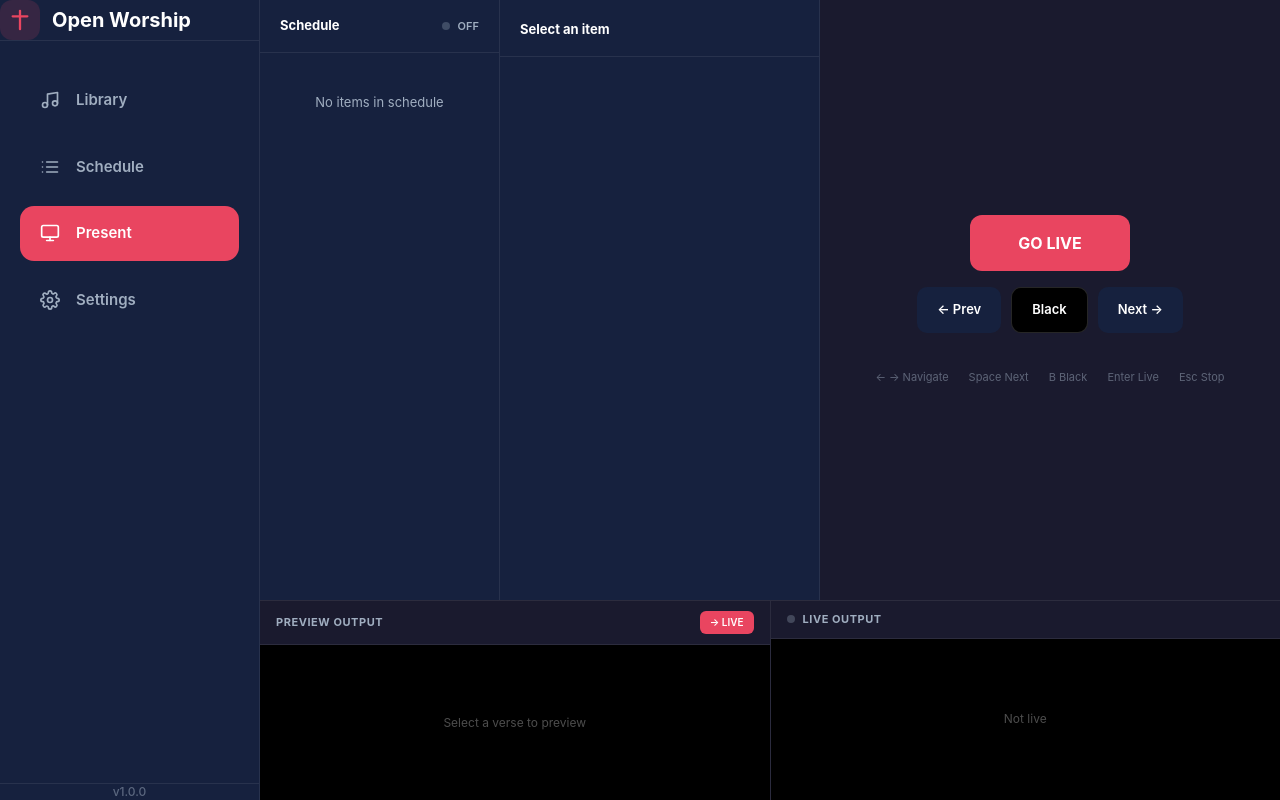
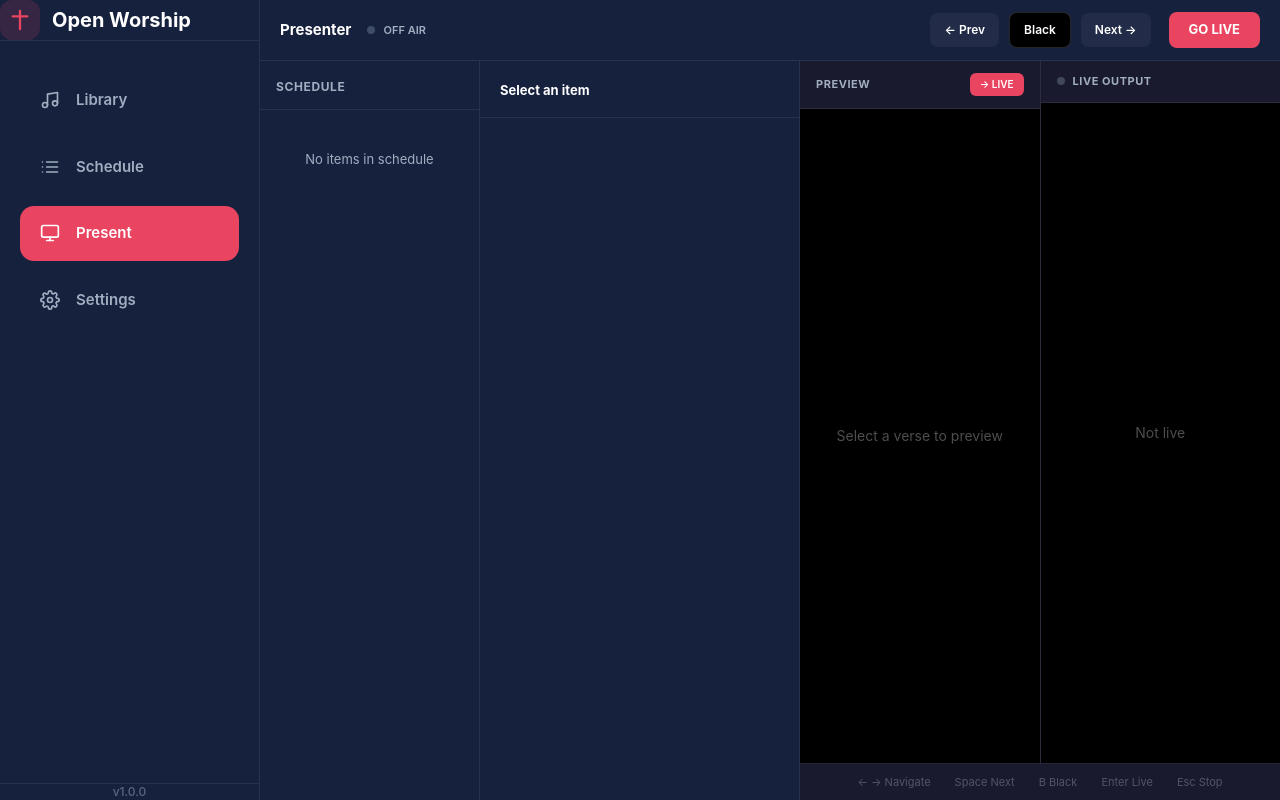
Before and after one commit to inno8/open-worship, a React (Vite) app in the folder desktop/: page / in a window 1280 px wide. Both pictures are taken after a click on the button "Present". Built offline with nearby package versions, Linux system fonts and the light colour scheme.

Commit message:
Move GO LIVE and controls to top header bar
- Removed center controls column
- Added header bar with: title, status, Prev/Black/Next, GO LIVE button
- Preview and Live outputs now side by side in main area
- Keyboard hints at bottom
- Cleaner, more compact layout

```diff
--- a/desktop/src/views/Presenter.tsx
+++ b/desktop/src/views/Presenter.tsx
@@ -219,26 +219,17 @@
 
   return (
     <div style={{ height: '100%', display: 'flex', flexDirection: 'column', backgroundColor: '#1a1a2e' }}>
-      {/* Top row: Schedule | Verses | (empty for now) */}
-      <div style={{ flex: 1, display: 'flex', minHeight: 0 }}>
-
-        {/* Schedule Panel */}
+      {/* Header with GO LIVE button */}
       <div style={{
-          width: '240px',
-          minWidth: '240px',
-          display: 'flex',
-          flexDirection: 'column',
-          backgroundColor: '#16213e',
-          borderRight: '1px solid rgba(255,255,255,0.08)',
-        }}>
-          <div style={{
-            padding: '16px 20px',
-            borderBottom: '1px solid rgba(255,255,255,0.08)',
         display: 'flex',
         alignItems: 'center',
         justifyContent: 'space-between',
+        padding: '12px 20px',
+        borderBottom: '1px solid rgba(255,255,255,0.08)',
+        backgroundColor: '#16213e',
       }}>
-            <span style={{ fontSize: '13px', fontWeight: 700, color: '#ffffff' }}>Schedule</span>
+        <div style={{ display: 'flex', alignItems: 'center', gap: '16px' }}>
+          <span style={{ fontSize: '15px', fontWeight: 700, color: '#ffffff' }}>Presenter</span>
           <div style={{ display: 'flex', alignItems: 'center', gap: '8px' }}>
             <div
               style={{
@@ -246,12 +237,96 @@
                 height: '8px',
                 borderRadius: '50%',
                 backgroundColor: isLive ? '#22c55e' : 'rgba(160,174,192,0.3)',
+                animation: isLive ? 'pulse 1.5s ease-in-out infinite' : 'none',
               }}
             />
             <span style={{ fontSize: '11px', fontWeight: 600, color: isLive ? '#22c55e' : '#a0aec0' }}>
-                {isLive ? 'LIVE' : 'OFF'}
+              {isLive ? 'LIVE' : 'OFF AIR'}
             </span>
           </div>
+        </div>
+        <div style={{ display: 'flex', alignItems: 'center', gap: '10px' }}>
+          <button
+            onClick={handlePrevVerse}
+            style={{
+              padding: '8px 14px',
+              borderRadius: '8px',
+              backgroundColor: 'rgba(255,255,255,0.05)',
+              color: '#ffffff',
+              border: 'none',
+              cursor: 'pointer',
+              fontSize: '12px',
+              fontWeight: 600,
+            }}
+          >
+            ← Prev
+          </button>
+          <button
+            onClick={handleBlackout}
+            style={{
+              padding: '8px 14px',
+              borderRadius: '8px',
+              backgroundColor: '#000000',
+              color: '#ffffff',
+              border: '1px solid rgba(255,255,255,0.15)',
+              cursor: 'pointer',
+              fontSize: '12px',
+              fontWeight: 600,
+            }}
+          >
+            Black
+          </button>
+          <button
+            onClick={handleNextVerse}
+            style={{
+              padding: '8px 14px',
+              borderRadius: '8px',
+              backgroundColor: 'rgba(255,255,255,0.05)',
+              color: '#ffffff',
+              border: 'none',
+              cursor: 'pointer',
+              fontSize: '12px',
+              fontWeight: 600,
+            }}
+          >
+            Next →
+          </button>
+          <button
+            onClick={isLive ? handleStopLive : handleGoLive}
+            style={{
+              padding: '8px 20px',
+              borderRadius: '8px',
+              fontSize: '13px',
+              fontWeight: 700,
+              border: 'none',
+              cursor: 'pointer',
+              backgroundColor: isLive ? '#22c55e' : '#e94560',
+              color: '#ffffff',
+              marginLeft: '8px',
+            }}
+          >
+            {isLive ? '● LIVE' : 'GO LIVE'}
+          </button>
+        </div>
+      </div>
+
+      {/* Main content: Schedule | Verses | Outputs */}
+      <div style={{ flex: 1, display: 'flex', minHeight: 0 }}>
+
+        {/* Schedule Panel */}
+        <div style={{
+          width: '220px',
+          minWidth: '220px',
+          display: 'flex',
+          flexDirection: 'column',
+          backgroundColor: '#16213e',
+          borderRight: '1px solid rgba(255,255,255,0.08)',
+        }}>
+          <div style={{
+            padding: '12px 16px',
+            borderBottom: '1px solid rgba(255,255,255,0.08)',
+          }}>
+            <span style={{ fontSize: '12px', fontWeight: 700, color: '#a0aec0', textTransform: 'uppercase', letterSpacing: '0.05em' }}>Schedule</span>
           </div>
           <div style={{ flex: 1, overflowY: 'auto' }}>
             {items.length === 0 ? (
@@ -367,104 +442,13 @@
           </div>
         </div>
 
-        {/* Controls Column */}
+        {/* Preview and Live Outputs - Side by side in remaining space */}
         <div style={{
           flex: 1,
           display: 'flex',
           flexDirection: 'column',
-          alignItems: 'center',
-          justifyContent: 'center',
-          gap: '16px',
-          padding: '20px',
         }}>
-          <button
-            onClick={handleGoLive}
-            style={{
-              padding: '16px 48px',
-              borderRadius: '12px',
-              fontSize: '16px',
-              fontWeight: 700,
-              border: 'none',
-              cursor: 'pointer',
-              backgroundColor: isLive ? '#22c55e' : '#e94560',
-              color: '#ffffff',
-            }}
-          >
-            {isLive ? '● LIVE' : 'GO LIVE'}
-          </button>
-
-          <div style={{ display: 'flex', gap: '10px' }}>
-            <button
-              onClick={handlePrevVerse}
-              style={{
-                padding: '12px 20px',
-                borderRadius: '10px',
-                backgroundColor: '#16213e',
-                color: '#ffffff',
-                border: 'none',
-                cursor: 'pointer',
-                fontSize: '13px',
-                fontWeight: 600,
-              }}
-            >
-              ← Prev
-            </button>
-            <button
-              onClick={handleBlackout}
-              style={{
-                padding: '12px 20px',
-                borderRadius: '10px',
-                backgroundColor: '#000000',
-                color: '#ffffff',
-                border: '1px solid rgba(255,255,255,0.15)',
-                cursor: 'pointer',
-                fontSize: '13px',
-                fontWeight: 600,
-              }}
-            >
-              Black
-            </button>
-            <button
-              onClick={handleNextVerse}
-              style={{
-                padding: '12px 20px',
-                borderRadius: '10px',
-                backgroundColor: '#16213e',
-                color: '#ffffff',
-                border: 'none',
-                cursor: 'pointer',
-                fontSize: '13px',
-                fontWeight: 600,
-              }}
-            >
-              Next →
-            </button>
-          </div>
-
-          {/* Keyboard hints */}
-          <div style={{
-            display: 'flex',
-            gap: '20px',
-            fontSize: '11px',
-            color: 'rgba(160,174,192,0.5)',
-            marginTop: '20px',
-          }}>
-            <span>← → Navigate</span>
-            <span>Space Next</span>
-            <span>B Black</span>
-            <span>Enter Live</span>
-            <span>Esc Stop</span>
-          </div>
-        </div>
-      </div>
-
-      {/* Bottom row: Preview Output | Live Output */}
-      <div style={{
-        height: '200px',
-        minHeight: '200px',
-        display: 'flex',
-        borderTop: '1px solid rgba(255,255,255,0.08)',
-      }}>
+          <div style={{ flex: 1, display: 'flex', minHeight: 0 }}>
             {/* Preview Output */}
             <div style={{
               flex: 1,
@@ -473,14 +457,14 @@
               borderRight: '1px solid rgba(255,255,255,0.08)',
             }}>
               <div style={{
-            padding: '10px 16px',
+                padding: '12px 16px',
                 borderBottom: '1px solid rgba(255,255,255,0.08)',
                 display: 'flex',
                 alignItems: 'center',
                 justifyContent: 'space-between',
               }}>
                 <span style={{ fontSize: '11px', fontWeight: 700, color: '#a0aec0', textTransform: 'uppercase', letterSpacing: '0.05em' }}>
-              Preview Output
+                  Preview
                 </span>
                 <button
                   onClick={handlePushToLive}
@@ -504,14 +488,14 @@
                 display: 'flex',
                 alignItems: 'center',
                 justifyContent: 'center',
-            padding: '16px',
+                padding: '24px',
               }}>
                 {previewSlide && previewSlide.sectionType !== 'blank' ? (
                   <div style={{ textAlign: 'center' }}>
                     <div style={{
                       fontSize: '10px',
                       color: 'rgba(233,69,96,0.6)',
-                  marginBottom: '8px',
+                      marginBottom: '12px',
                       textTransform: 'uppercase',
                       letterSpacing: '0.1em',
                     }}>
@@ -519,7 +503,7 @@
                     </div>
                     <p style={{
                       color: '#ffffff',
-                  fontSize: '14px',
+                      fontSize: '18px',
                       lineHeight: 1.6,
                       margin: 0,
                       textShadow: '1px 1px 4px rgba(0,0,0,0.8)',
@@ -529,7 +513,7 @@
                     </p>
                   </div>
                 ) : (
-              <span style={{ color: 'rgba(255,255,255,0.3)', fontSize: '12px' }}>
+                  <span style={{ color: 'rgba(255,255,255,0.3)', fontSize: '14px' }}>
                     Select a verse to preview
                   </span>
                 )}
@@ -543,7 +527,7 @@
               flexDirection: 'column',
             }}>
               <div style={{
-            padding: '10px 16px',
+                padding: '12px 16px',
                 borderBottom: '1px solid rgba(255,255,255,0.08)',
                 display: 'flex',
                 alignItems: 'center',
@@ -568,7 +552,7 @@
                 display: 'flex',
                 alignItems: 'center',
                 justifyContent: 'center',
-            padding: '16px',
+                padding: '24px',
                 border: isLive ? '2px solid #22c55e' : '2px solid transparent',
               }}>
                 {currentSlide && currentSlide.sectionType !== 'blank' ? (
@@ -576,7 +560,7 @@
                     <div style={{
                       fontSize: '10px',
                       color: 'rgba(34,197,94,0.6)',
-                  marginBottom: '8px',
+                      marginBottom: '12px',
                       textTransform: 'uppercase',
                       letterSpacing: '0.1em',
                     }}>
@@ -584,7 +568,7 @@
                     </div>
                     <p style={{
                       color: '#ffffff',
-                  fontSize: '14px',
+                      fontSize: '18px',
                       lineHeight: 1.6,
                       margin: 0,
                       textShadow: '1px 1px 4px rgba(0,0,0,0.8)',
@@ -594,10 +578,29 @@
                     </p>
                   </div>
                 ) : (
-              <span style={{ color: 'rgba(255,255,255,0.3)', fontSize: '12px' }}>
+                  <span style={{ color: 'rgba(255,255,255,0.3)', fontSize: '14px' }}>
                     {isLive ? 'Black screen' : 'Not live'}
                   </span>
                 )}
+              </div>
+            </div>
+          </div>
+
+          {/* Keyboard hints */}
+          <div style={{
+            display: 'flex',
+            justifyContent: 'center',
+            gap: '24px',
+            fontSize: '11px',
+            color: 'rgba(160,174,192,0.4)',
+            padding: '10px',
+            borderTop: '1px solid rgba(255,255,255,0.05)',
+          }}>
+            <span>← → Navigate</span>
+            <span>Space Next</span>
+            <span>B Black</span>
+            <span>Enter Live</span>
+            <span>Esc Stop</span>
           </div>
         </div>
       </div>
```
Lines whose indentation alone changed are shown as unchanged.
